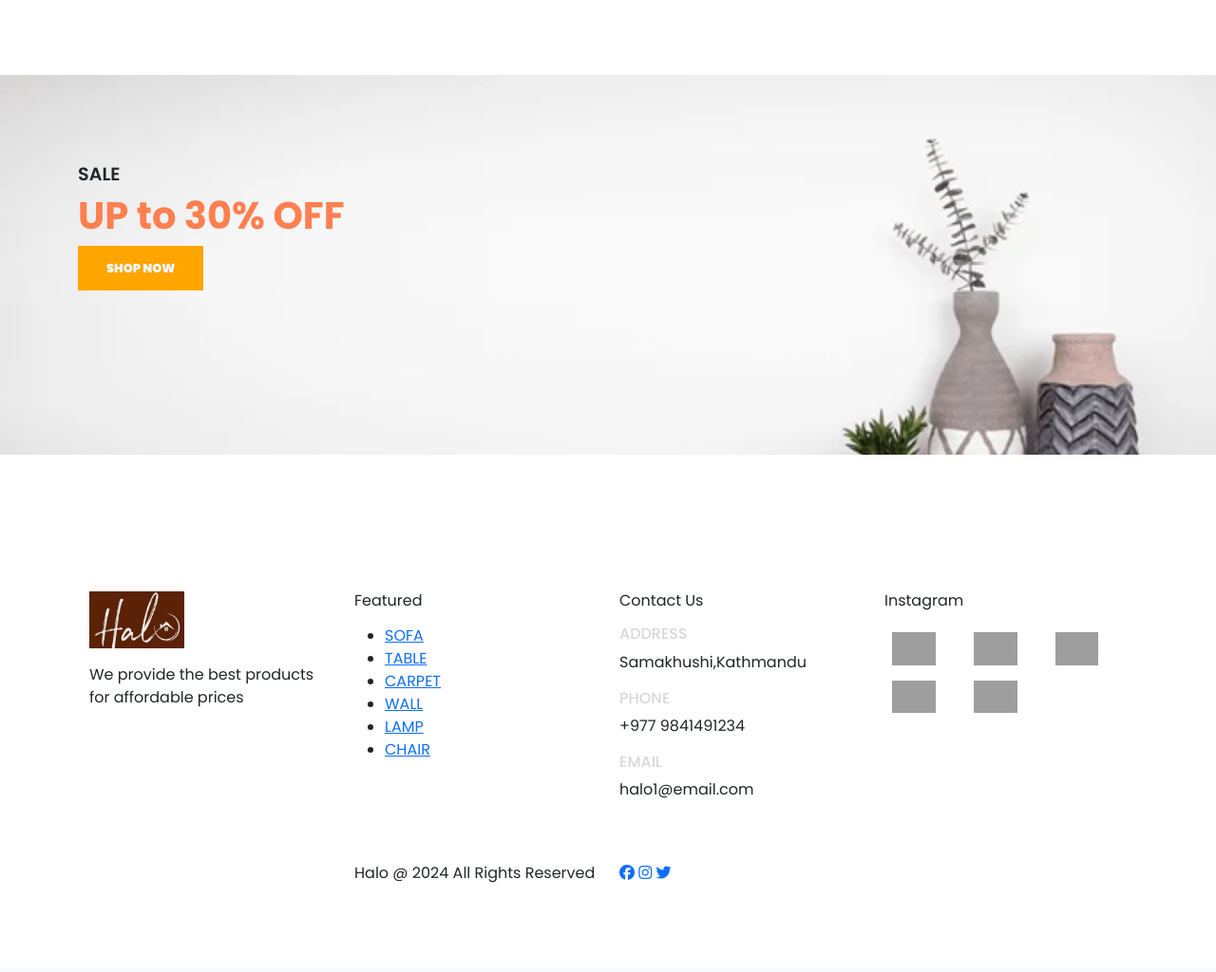
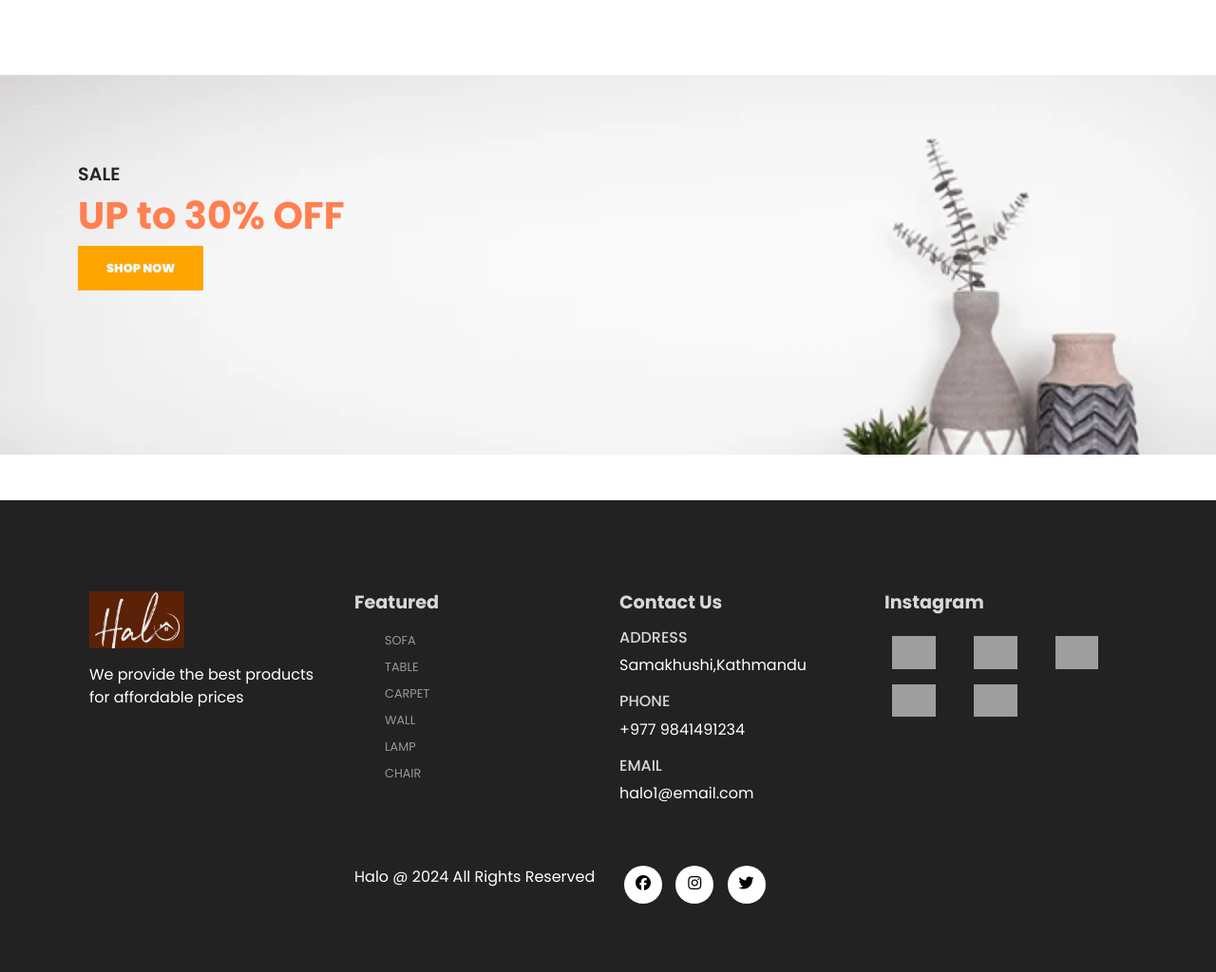
Before and after one commit to SakshyamStha/furniture_store_ecommerce, a PHP site: page / in a window 1280 px wide. Shown: the part 2450-3474 px from the top of the page at 95% size. Before the commit the page ends 3380 px from the top, so only its background shows below. Run offline with PHP 8.4, Linux system fonts and the light colour scheme; grey boxes are pictures that could not be loaded.

Commit message:
footer css

```diff
--- a/assets/css/style.css
+++ b/assets/css/style.css
@@ -241,3 +241,52 @@ hr{
 #banner button:hover{
     background-color: black;
 }
+
+footer{
+    background-color: #222222;
+}
+
+footer h5{
+    color: #d8d8d8;
+    font-weight: 700;
+    font-size: 1.2rem;
+
+}
+
+footer li {
+    padding-bottom: 4px;
+
+}
+
+footer li a{
+    font-size: .8rem;
+    color: #999;
+    text-decoration: none;
+}
+
+footer li a:hover{
+    color: #d8d8d8;
+}
+
+footer .copyright a{
+    color: black;
+    height: 40px;
+    width: 40px;
+    background-color: white;
+    display: inline-block;
+    text-align: center;
+    line-height: 38px;
+    border-radius: 50%;
+    transition: .4s ease;
+    margin: 0 5px;
+}
+
+footer .copyright a:hover{
+    color: white;
+    background-color: #fb774b;
+}
+
+footer p{
+    color: white;
+
+}
```
